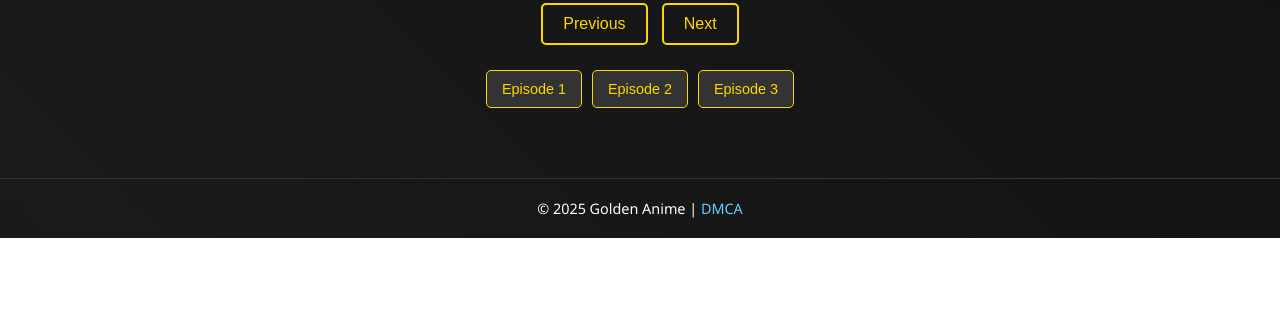
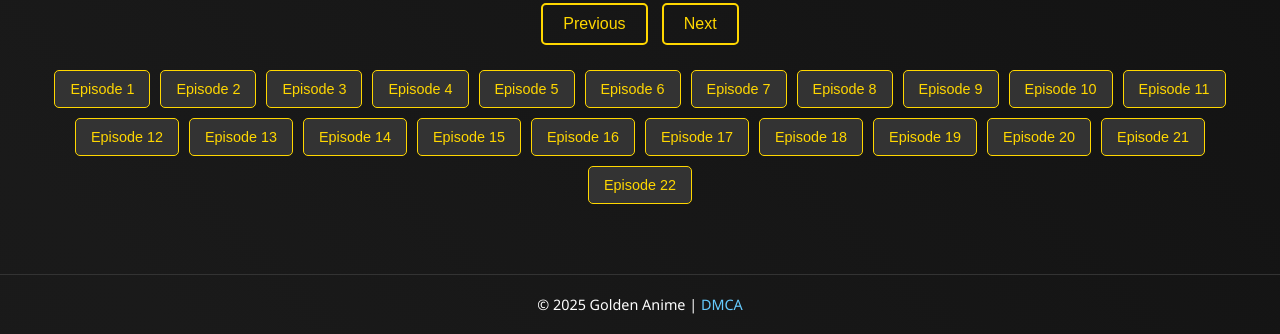
Before and after one commit to anmolbhai12/gold-anime, a plain HTML site: page data/your-lie-in-april-anime-banner.html in a window 1280 px wide. Shown: the part 1065-1399 px from the top of the page. Before the commit the page ends 1303 px from the top, so only its background shows below. Drawn offline with Linux system fonts and the light colour scheme.

Commit message:
Update your-lie-in-april-anime-banner.html

```diff
--- a/data/your-lie-in-april-anime-banner.html
+++ b/data/your-lie-in-april-anime-banner.html
@@ -190,7 +190,69 @@
       {
         title: "Episode 3",
         url: "https://drive.google.com/file/d/1rIbWNt1Hrm_The_wO2Crfn0C4IOF6Dt_/preview"
-      }
+      },
+      {
+        title: "Episode 4",
+        url: "https://drive.google.com/file/d/1uz8nJ9agKq-9FiOhzXCcysEcBBJrZQz0/preview"
+      },
+      {
+        title: "Episode 5",
+        url: "/preview"
+      },
+      {
+        title: "Episode 6",
+        url: "https://drive.google.com/file/d/1tleHRYLs81h8zOy0prHhKvZCGOYZ_W9A/preview"
+      },
+      {
+        title: "Episode 7",
+        url: "https://drive.google.com/file/d/1k1fulx-VAAbczUnPPh4ubgAeap0__EHe/preview"
+      },
+      {
+        title: "Episode 8",
+        url: "https://drive.google.com/file/d/1vFAaiQgyCsbOPvWsgc8C_ntojA6oFX3J/preview"
+      },{
+        title: "Episode 9",
+        url: "https://drive.google.com/file/d/1ayOaeymE5QxKAzSD8_8d3rBz3vhm92Ox/preview"
+      },{
+        title: "Episode 10",
+        url: "https://drive.google.com/file/d/1yGa3PMeFNnFwTKTJVPwxhC9NjdbmhqBi/preview"
+      },{
+        title: "Episode 11",
+        url: "https://drive.google.com/file/d/1_MWhca-feeXhl8qtrjKcf1RDnSGnr7yg/preview"
+      },{
+        title: "Episode 12",
+        url: "https://drive.google.com/file/d/1uI02c2AnUXp1I0YOtOOKhKfOyy43G14a/preview"
+      },{
+        title: "Episode 13",
+        url: "https://drive.google.com/file/d/1KIAITLwyujEfo6ZuV7x0w6-ohU-T82xW/preview"
+      },{
+        title: "Episode 14",
+        url: "https://drive.google.com/file/d/1_yPxWRjBdYvzEaG7rxDF5oEJniEKfmOx/preview"
+      },{
+        title: "Episode 15",
+        url: "https://drive.google.com/file/d/1fLzHR5TOdtSt6RvO3gNKw4rFKvba4LE-/preview"
+      },{
+        title: "Episode 16",
+        url: "https://drive.google.com/file/d/1jBrSJnVdbPOPEoOjvU0t_FyCvUM_xM0X/preview"
+      },{
+        title: "Episode 17",
+        url: "https://drive.google.com/file/d/16gzBmYf8PhqbO47_IJ6Q6yFeCaVZnfYh/preview"
+      },{
+        title: "Episode 18",
+        url: "https://drive.google.com/file/d/1DxhdocgqHcVpgXe_CBvrRq6BFIhDKUi6/preview"
+      },{
+        title: "Episode 19",
+        url: "https://drive.google.com/file/d/16cnwAYM1xjBvvaKVC8AysvhS5x_IauxE/preview"
+      },{
+        title: "Episode 20",
+        url: "https://drive.google.com/file/d/19ORB7htZH7x99fVuFQ-BwMcuxP4zERdC/preview"
+      },{
+        title: "Episode 21",
+        url: "https://drive.google.com/file/d/19aZuY7l36wKYK_nLfvCiiuhEBmnSUMbW/preview"
+      },{
+        title: "Episode 22",
+        url: "https://drive.google.com/file/d/1220OHd0JhybEQ5g-qJ2qIXFCeY-dkl0h/preview"
+      },
     ];
 
     let currentEpisode = 0;
```
